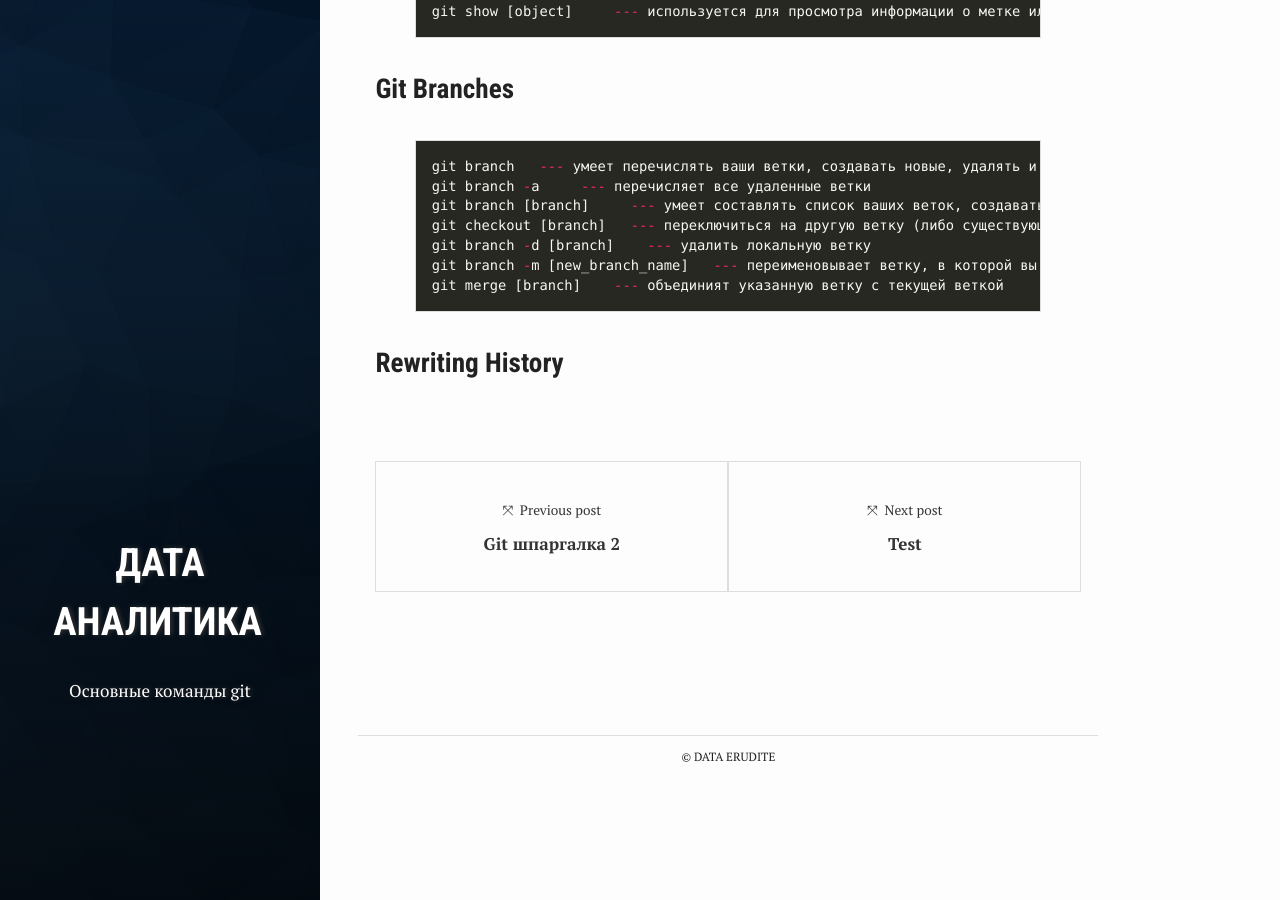
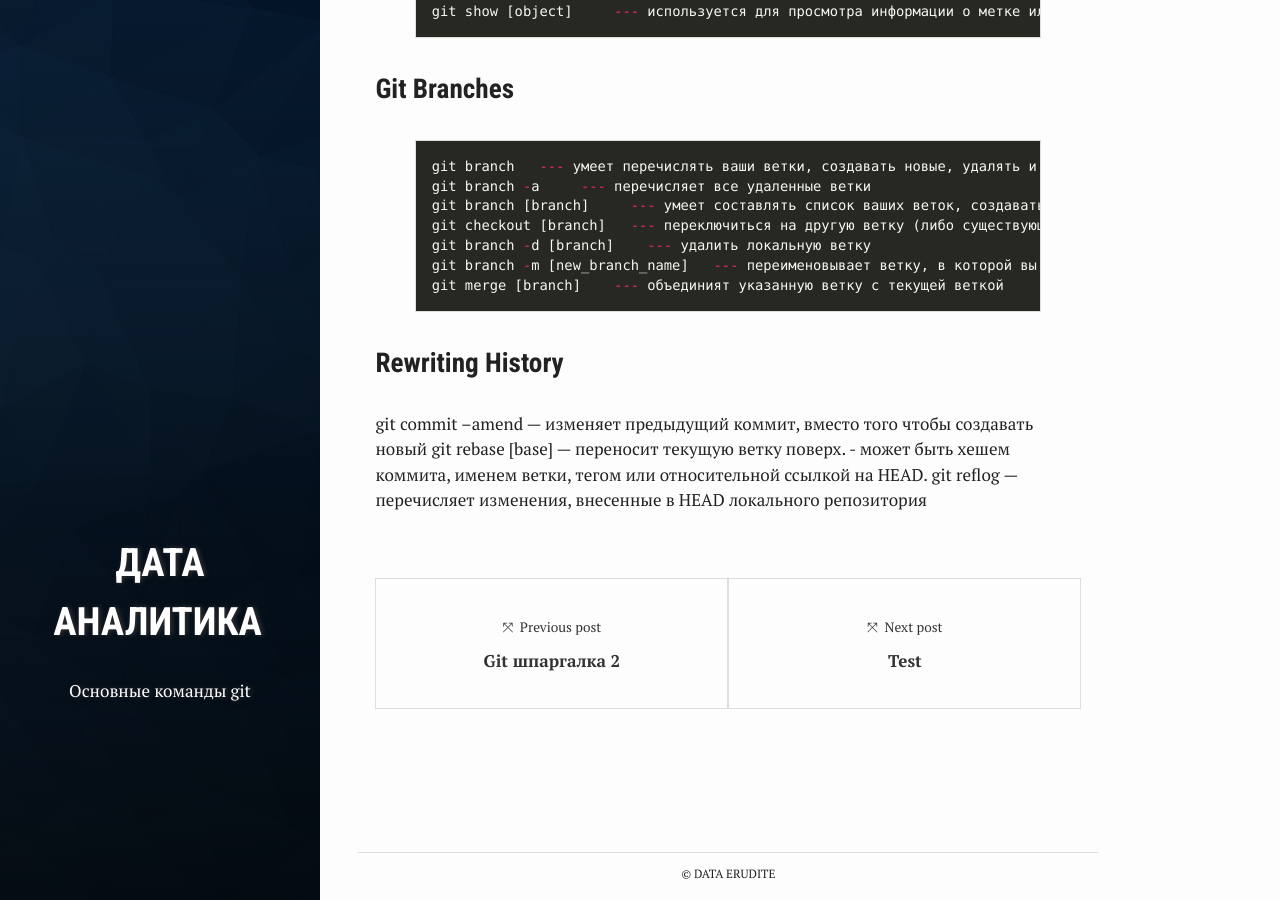
Before and after one commit to p1aton/p1aton.github.io, a Jekyll site: the page built from _posts/2017-10-19-git.md, in a window 1280 px wide and 900 px high, scrolled down 1103 px. Built offline with Jekyll 4.4.1, drawn with Linux system fonts in a browser that asks for light colours.

Commit message:
Update 2017-10-19-git.md

```diff
--- a/_posts/2017-10-19-git.md
+++ b/_posts/2017-10-19-git.md
@@ -61,3 +61,7 @@ git merge [branch]    --- объединият указанную ветку с
 {% endhighlight %}
 
 ### Rewriting History
+
+git commit --amend     --- изменяет предыдущий коммит, вместо того чтобы создавать новый
+git rebase [base]     --- переносит текущую ветку поверх <base>. <base> - может быть хешем коммита, именем ветки, тегом или относительной ссылкой на HEAD.
+git reflog    ---перечисляет изменения, внесенные в HEAD локального репозитория
```
